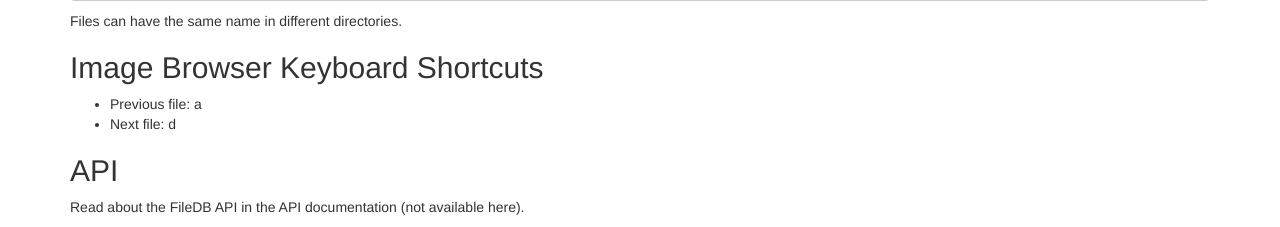
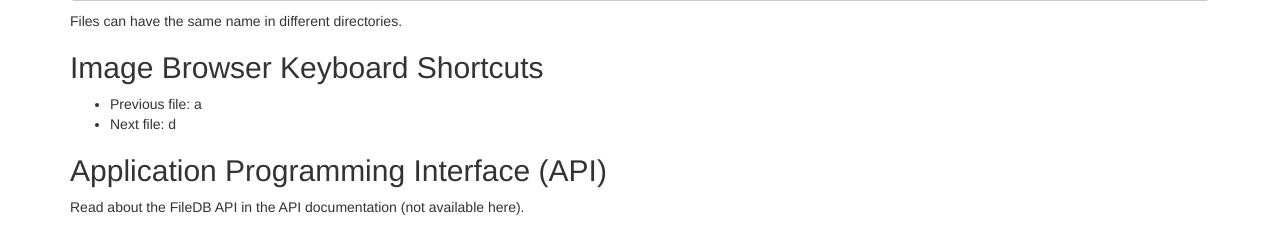
Before and after one commit to ponmar/filedb, a Flask app: page /help in a window 1280 px wide. Shown: the part 860-1087 px from the top of the page. Run offline with Flask 2, Linux system fonts and the light colour scheme; the visitor is signed in with stand-in values (Sample User, id 1); some libraries are stand-ins or nearby versions.

Commit message:
Minor updates for pylint

```diff
--- a/templates/help.html
+++ b/templates/help.html
@@ -50,7 +50,7 @@ root
     <li>Next file: d</li>
 </ul>
 
-<h2>API</h2>
+<h2>Application Programming Interface (API)</h2>
 <p>Read about the FileDB API in the API documentation (not available here).</p>
 
 {% endif %}
```
Also changed, not shown: config.py (+7 -1 lines).
